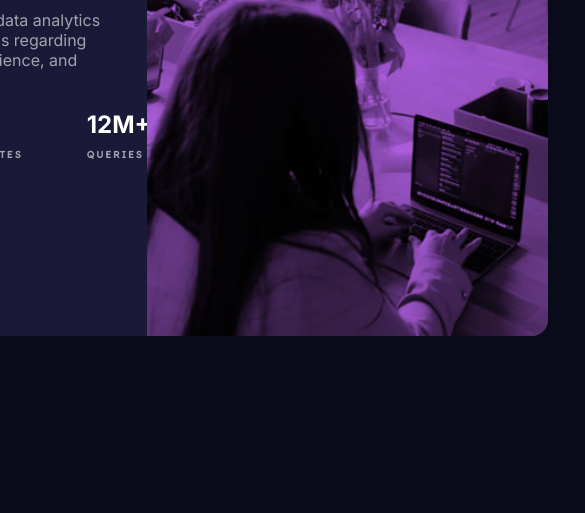
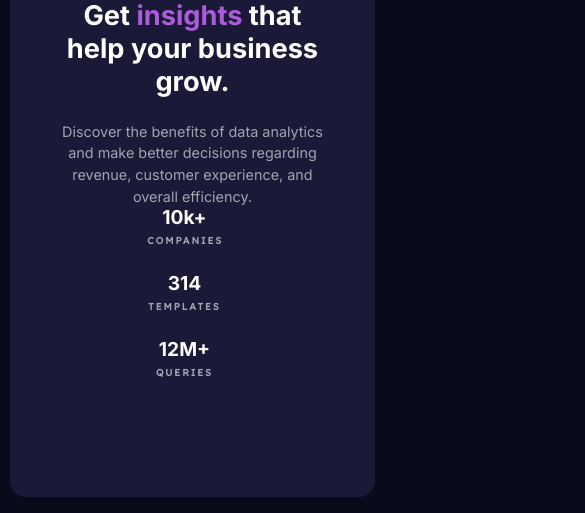
Before and after one commit to Kubiti/stats-preview-card-component, a plain HTML site: page index.html in a window 390 px wide. Shown: the part 347-860 px from the top of the page, 585 px wide, since content can reach past the window. Drawn offline with Linux system fonts and the light colour scheme.

Commit message:
mobile design

```diff
--- a/style.css
+++ b/style.css
@@ -91,10 +91,86 @@ h1, h2, #accent, p {
     }
 
     #acc {
-        margin-top: -1em;
+        margin-top: -2em;
+        padding: 1em 0;
+    }
+
+    #acc div {
+        margin-right: 1em;
     }
 
     #left-container {
         padding: 1em;
     }
 }
+
+/* MOBILE */
+
+@media screen and (max-width: 600px) {
+    body {
+        margin: 0;
+        /* padding: 0; */
+    }
+    main {
+        flex-direction: column-reverse;
+        height: 102vh;
+        width: 95vw;
+        margin-top: -0em;
+        /* border: 5em; */
+    }
+
+    #left-container {
+        height: 60%;
+        width: 90%;
+        border-radius: 0 0 1em 1em;
+        /* padding-top: 0; */
+    }
+
+    #right-container {
+        height: 40%;
+        width: 99%;
+        border-radius: 1em 1em 0 0;
+        margin-right: 0;
+        /* flex-direction: c; */
+    }
+
+    #left-container {
+        flex-direction: column;
+        text-align: center;
+        /* padding: 0 2em; */
+
+    }
+
+    #left-container * {
+        padding: 0 1em;
+        text-align: center;
+    }
+
+    #acc {
+        flex-direction: column;
+        padding: 0 6em;
+        /* font-size: 1em; */
+    }
+
+    h1 {
+        font-size: 1.7em;
+        margin-top: 0.2em;
+    }
+
+    p {
+        font-size: 0.9em;
+        line-height: 1.5em;
+    }
+
+    #acc h2 {
+        font-size: 1.2em;
+    }
+
+    #accent {
+        padding: 0;
+    }
+
+    #gray {
+        padding: 0 2.5em;
+    }
+}
```
Also changed, not shown: index.html (+2 -2 lines).
